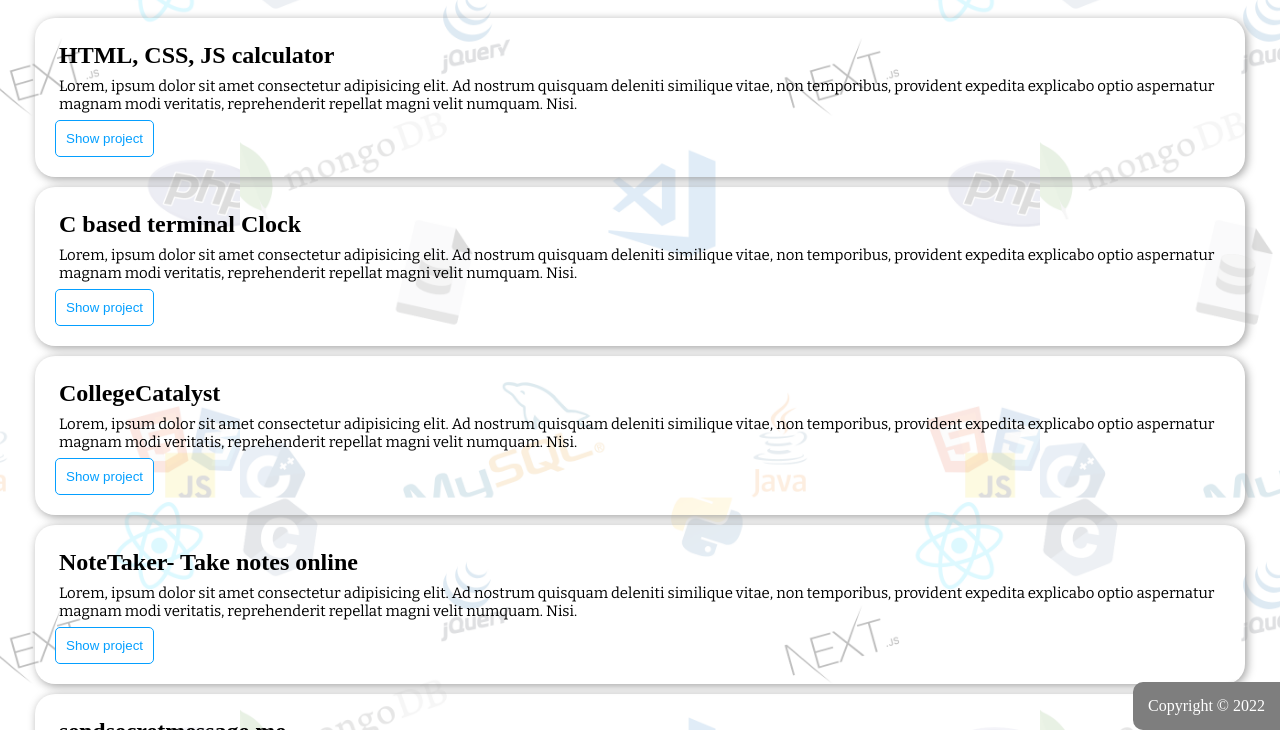
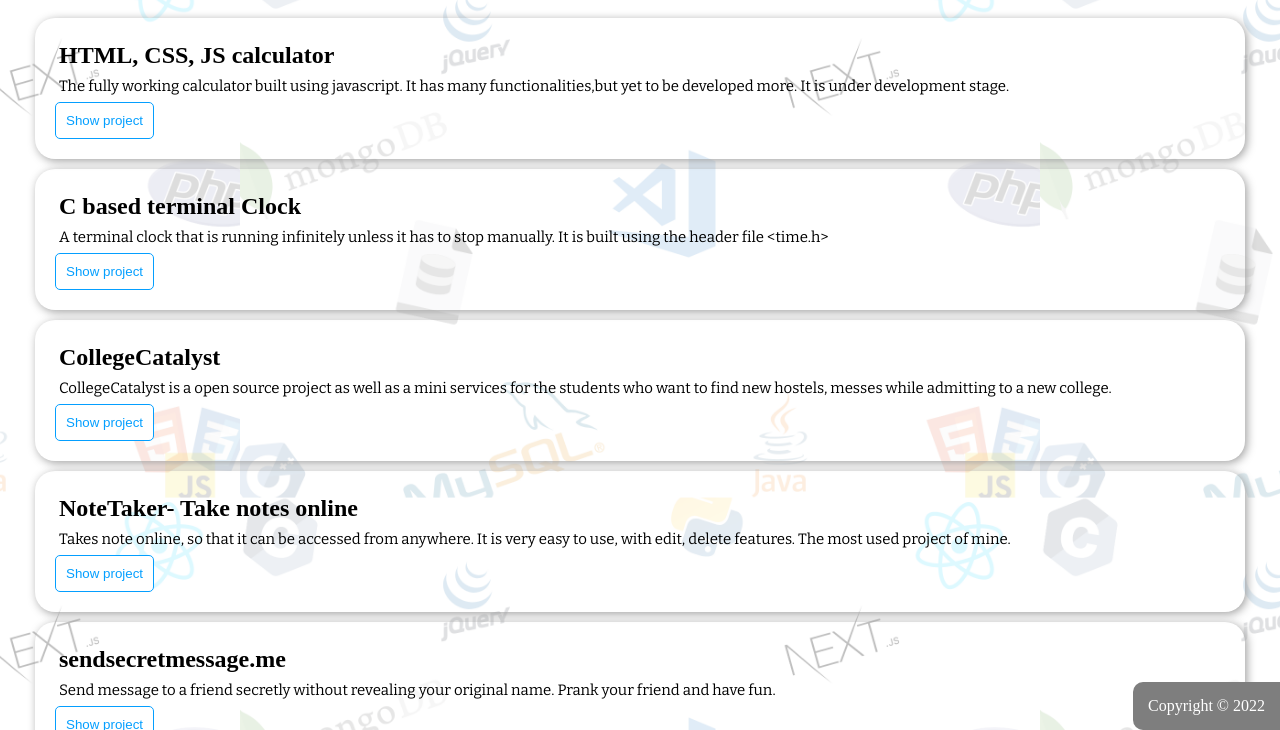
Before and after one commit to Rancho2002/Rancho2002.github.io, a plain HTML site: page project.html in a window 1280 px wide. Shown: the part 70-800 px from the top of the page. Drawn offline with nearby package versions, Linux system fonts and the light colour scheme; a web font is replaced by a local one.

Commit message:
modified with real values

```diff
--- a/project.html
+++ b/project.html
@@ -36,28 +36,28 @@
 
             <div class="proj">
                 <h2 class="head">HTML, CSS, JS calculator</h2>
-                <p class="content">Lorem, ipsum dolor sit amet consectetur adipisicing elit. Ad nostrum quisquam deleniti similique vitae, non temporibus, provident expedita explicabo optio aspernatur magnam modi veritatis, reprehenderit repellat magni velit numquam. Nisi.</p>
-                <a href=""><button class="show">Show project</button></a>
+                <p class="content">The fully working calculator built using javascript. It has many functionalities,but yet to be developed more. It is under development stage.</p>
+                <a href="https://github.com/Rancho2002/mysimplecalculator"><button class="show">Show project</button></a>
             </div>
             <div class="proj">
                 <h2 class="head">C based terminal Clock</h2>
-                <p class="content">Lorem, ipsum dolor sit amet consectetur adipisicing elit. Ad nostrum quisquam deleniti similique vitae, non temporibus, provident expedita explicabo optio aspernatur magnam modi veritatis, reprehenderit repellat magni velit numquam. Nisi.</p>
-                <a href=""><button class="show">Show project</button></a>
+                <p class="content">A terminal clock that is running infinitely unless it has to stop manually. It is built using the header file &lt;time.h&gt;</p>
+                <a href="https://github.com/Rancho2002/C-projects/tree/master/C%20Clock"><button class="show">Show project</button></a>
             </div>
             <div class="proj">
                 <h2 class="head">CollegeCatalyst</h2>
-                <p class="content">Lorem, ipsum dolor sit amet consectetur adipisicing elit. Ad nostrum quisquam deleniti similique vitae, non temporibus, provident expedita explicabo optio aspernatur magnam modi veritatis, reprehenderit repellat magni velit numquam. Nisi.</p>
-                <a href=""><button class="show">Show project</button></a>
+                <p class="content">CollegeCatalyst is a open source project as well as a mini services for the students who want to find new hostels, messes while admitting to a new college.</p>
+                <a href="https://github.com/Rancho2002/collegecatalyst"><button class="show">Show project</button></a>
             </div>
             <div class="proj">
                 <h2 class="head">NoteTaker- Take notes online</h2>
-                <p class="content">Lorem, ipsum dolor sit amet consectetur adipisicing elit. Ad nostrum quisquam deleniti similique vitae, non temporibus, provident expedita explicabo optio aspernatur magnam modi veritatis, reprehenderit repellat magni velit numquam. Nisi.</p>
-                <a href=""><button class="show">Show project</button></a>
+                <p class="content">Takes note online, so that it can be accessed from anywhere. It is very easy to use, with edit, delete features. The most used project of mine.</p>
+                <a href="https://github.com/Rancho2002/CRUD"><button class="show">Show project</button></a>
             </div>
             <div class="proj">
                 <h2 class="head">sendsecretmessage.me</h2>
-                <p class="content">Lorem, ipsum dolor sit amet consectetur adipisicing elit. Ad nostrum quisquam deleniti similique vitae, non temporibus, provident expedita explicabo optio aspernatur magnam modi veritatis, reprehenderit repellat magni velit numquam. Nisi.</p>
-                <a href="https://www.sendsecretmessage.me"><button class="show">Show project</button></a>
+                <p class="content">Send message to a friend secretly without revealing your original name. Prank your friend and have fun.</p>
+                <a href="https://github.com/Rancho2002/sendsecretmessage"><button class="show">Show project</button></a>
             </div>
         </div>
 
```
Also changed, not shown: about.html (+1 -4 lines), blog.html (+5 -5 lines), inProgress.html (added, +32 -0 lines).
